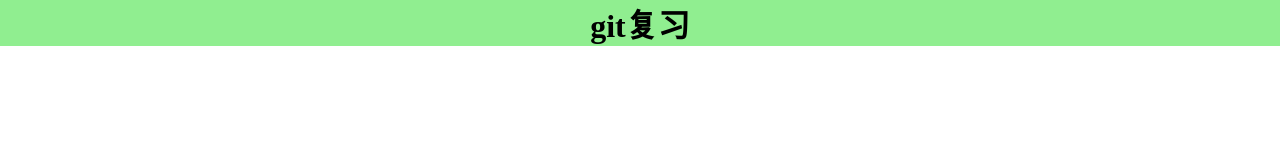
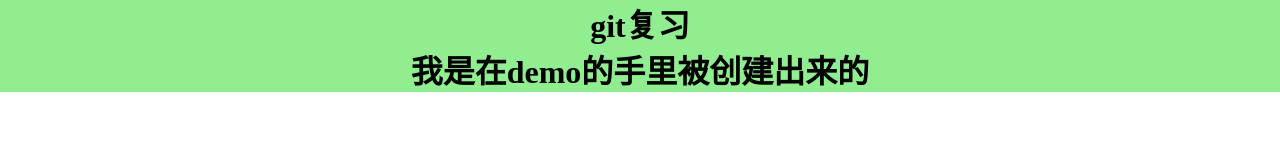
Before and after one commit to Xs4t/heima, a plain HTML site: page index.html in a window 1280 px wide. Drawn offline with Linux system fonts and the light colour scheme.

Commit message:
demo修改了html

```diff
--- a/index.html
+++ b/index.html
@@ -12,6 +12,7 @@
 
 <body>
     <h1>git复习</h1>
+    <h1>我是在demo的手里被创建出来的</h1>
 </body>
 
 </html>
```
